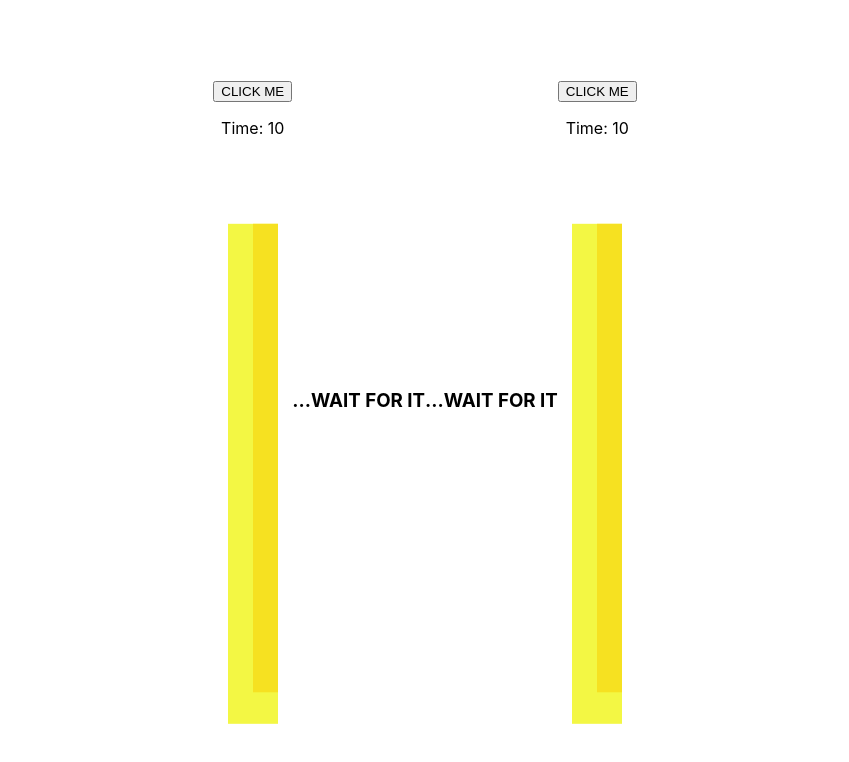
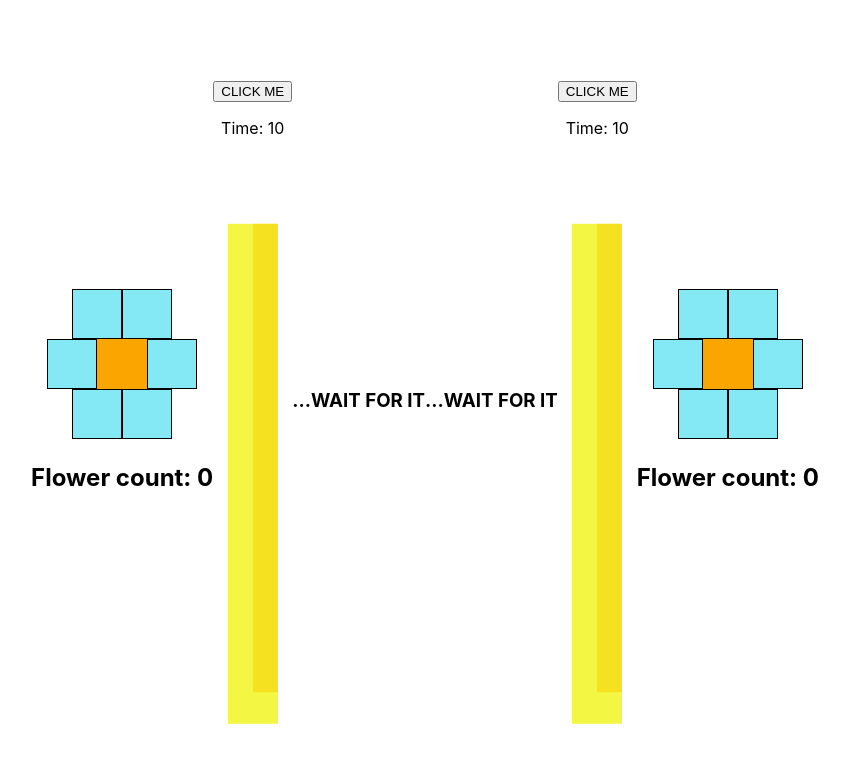
Before and after one commit to tloth/freddie-and-annas-glamour, a React (Create React App) app: page / in a window 1280 px wide. Shown: the top 762 px of the page, without its empty margins (215-1064 px from the left). Built offline with nearby package versions, Linux system fonts and the light colour scheme; no server answers.

Commit message:
add flower functionality

```diff
--- a/src/App.js
+++ b/src/App.js
@@ -8,9 +8,16 @@ function App() {
   const [userData1, setUserData1] = React.useState(null);
   const [userData2, setUserData2] = React.useState(null);
 
+  const [flowerCount1, setFlowerCount1] = React.useState(0);
+  const [flowerCount2, setFlowerCount2] = React.useState(0);
+
   return (
     <div className="App">
-      <FlowerPile user='1'/>
+      <FlowerPile
+        flowerCount={flowerCount1}
+        setFlowerCount={setFlowerCount1}
+        position='left'
+      />
       <TimeBar userData={userData1}/>
       <Avatar
         userData={userData1}
@@ -22,11 +29,15 @@ function App() {
       <Avatar
         userData={userData2}
         setUserData={setUserData2}
-        username='charlielafosse'
+        username='Baalwaan'
         position='right'
       />
       <TimeBar userData={userData2}/>
-      <FlowerPile user='2'/>
+      <FlowerPile
+         flowerCount={flowerCount2}
+         setFlowerCount={setFlowerCount2}
+        position='right'
+      />
     </div>
   );
 }
--- a/src/components/Avatar.js
+++ b/src/components/Avatar.js
@@ -18,7 +18,8 @@ const Avatar = ({ userData, setUserData, username, position }) => {
 
     return (
         <div className="avatar">
-            <img className={position} src={avatar_url}/>
+            {/* <SearchBar /> */}
+            <img className={position} src={avatar_url} alt="Flower Friend" />
             { position === 'left' ? <AvatarLeft /> : <AvatarRight /> }
             <h1>{login}</h1>
         </div>
--- a/src/components/FlowerPile.js
+++ b/src/components/FlowerPile.js
@@ -1,7 +1,26 @@
 import React from 'react';
+import { ReactComponent as Flower } from '../assets/flowerHead1.svg';
 
-const FlowerPile = props => {
-    return <div> </div>;
+const FlowerPile = ({ flowerCount, setFlowerCount, position}) => {
+
+    React.useEffect(() => {
+        const handleKeyDown = event => {
+            if (event.key === 'a' && position ==='right') setFlowerCount(prevCount => prevCount+1);
+            if (event.key === 'l' && position ==='left') setFlowerCount(prevCount => prevCount+1);
+        };
+        window.addEventListener('keydown', handleKeyDown);
+        return () => window.removeEventListener('keydown', handleKeyDown);
+        }, []);
+
+
+    return (
+    <div>
+        <Flower />
+        <h2>Flower count: {
+            flowerCount
+        }</h2>
+    </div>
+    );
 }
 
 export default FlowerPile;
--- /dev/null
+++ b/src/components/SearchBar.js
@@ -0,0 +1,4 @@
+// import React from 'react';
+// import getUser from '../utils/getUser';
+
+// const SearchBar =
```
